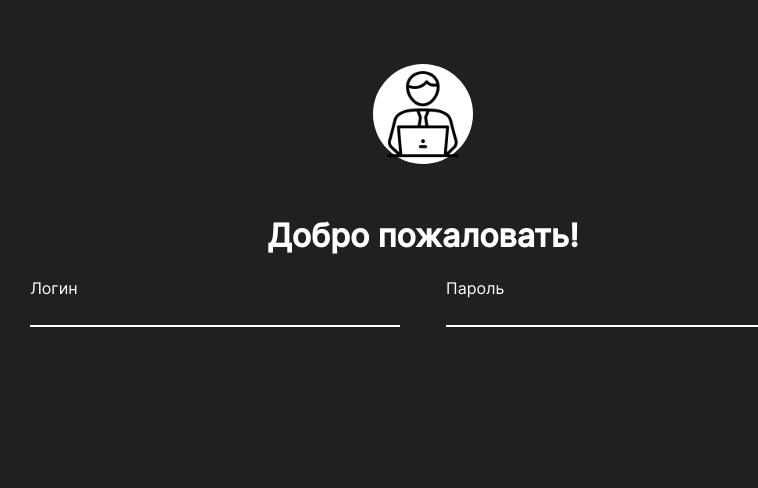
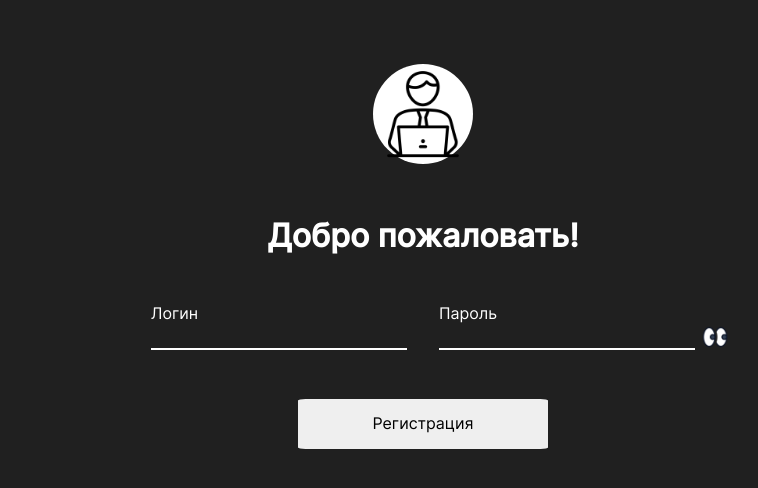
Before and after one commit to AntonMVl/education-frontend, a React (Vite) app: page /signin in a window 1280 px wide. Shown: the top 488 px of the page, without its empty margins (217-975 px from the left). Built offline with nearby package versions, Linux system fonts and the light colour scheme.

Commit message:
take eye by password

```diff
--- a/src/components/FormInput/FormInput.module.scss
+++ b/src/components/FormInput/FormInput.module.scss
@@ -49,3 +49,26 @@
 		visibility: visible;
 	}
 }
+
+.formInput__wrapper {
+	position: relative;
+}
+
+.formInput__togglePassword {
+	border: none;
+	background-color: transparent;
+	width: 40px;
+	height: 30px;
+	box-sizing: border-box;
+	border-radius: 50%;
+	position: absolute;
+	top: -25%;
+
+	&____togglePassword:hover {
+		text-decoration: underline;
+	}
+}
+.formInput__togglePasswordEye {
+	width: 100%;
+	height: 100%;
+}
--- a/src/components/FormInput/FormInput.tsx
+++ b/src/components/FormInput/FormInput.tsx
@@ -1,15 +1,19 @@
 import { FC, useState } from 'react'
+import passwordClose from '../../assets/passwordClose.png'
+import passwordOpen from '../../assets/passwordOpen.png'
 import { FormInputProps } from '../../types/formInputTupes'
 import styles from './FormInput.module.scss'
 
 const FormInput: FC<FormInputProps> = ({
 	titleName,
 	inputName,
+	type,
 	errorMessage = 'Поле обязательно для заполнения',
 }) => {
 	const [inputStates, setInputStates] = useState<
 		Record<string, { hasText: boolean; touched: boolean }>
 	>({})
+	const [isPasswordVisible, setIsPasswordVisible] = useState(false)
 
 	const handleInputChange = (event: React.ChangeEvent<HTMLInputElement>) => {
 		const { name, value } = event.target
@@ -33,11 +37,16 @@ const FormInput: FC<FormInputProps> = ({
 		}))
 	}
 
+	const togglePasswordVisibility = () => {
+		setIsPasswordVisible(prevState => !prevState)
+	}
+
 	return (
 		<fieldset className={styles.formInput__container}>
 			<p className={styles.formInput__title}>{titleName}</p>
+			<div className={styles.formInput__wrapper}>
 				<input
-				type='text'
+					type={type === 'password' && isPasswordVisible ? 'text' : type}
 					name={inputName}
 					id={inputName}
 					className={`${styles.formInput__input} ${
@@ -52,6 +61,28 @@ const FormInput: FC<FormInputProps> = ({
 					minLength={2}
 					maxLength={30}
 				/>
+				{type === 'password' && (
+					<button
+						type='button'
+						className={styles.formInput__togglePassword}
+						onClick={togglePasswordVisibility}
+					>
+						{isPasswordVisible ? (
+							<img
+								src={passwordOpen}
+								alt='Глазик'
+								className={styles.formInput__togglePasswordEye}
+							/>
+						) : (
+							<img
+								src={passwordClose}
+								alt='Глазик'
+								className={styles.formInput__togglePasswordEye}
+							/>
+						)}
+					</button>
+				)}
+			</div>
 			<span
 				className={`${styles.formInput__inputError} ${
 					inputStates[inputName]?.touched && !inputStates[inputName]?.hasText
--- a/src/pages/SignIn/SignIn.module.scss
+++ b/src/pages/SignIn/SignIn.module.scss
@@ -1,6 +1,6 @@
 @use '../../styles/mixins.scss' as mixins;
 
-.SignIn {
+.signIn {
 	width: 100%;
 	display: flex;
 	align-items: center;
@@ -27,6 +27,20 @@
 		width: 100%;
 		height: 100%;
 	}
+
+	&__title {
+		@include mixins.fontSize(30px, 600, 15px);
+	}
+
+	&__form {
+		width: 50%;
+		display: flex;
+		flex-direction: column;
+		padding: 2%;
+		gap: 30px;
+		align-items: center;
+		justify-content: center;
+	}
 }
 
 .signIn__inputContainer {
--- a/src/pages/SignIn/SignIn.tsx
+++ b/src/pages/SignIn/SignIn.tsx
@@ -2,27 +2,29 @@ import { FC } from 'react'
 import { Link } from 'react-router-dom'
 import mainIcon from '../../assets/main-icon.png'
 import FormInput from '../../components/FormInput/FormInput'
-import styles from './SignIn.module.scss'
+import SignButton from '../../components/SignButton/SignButton'
+import styles from './signIn.module.scss'
 
-const SignIn: FC = () => {
+const signIn: FC = () => {
 	return (
-		<section className={styles.SignIn}>
-			<Link to='/' className={styles.SignIn__button}>
+		<section className={styles.signIn}>
+			<Link to='/' className={styles.signIn__button}>
 				<img
 					src={mainIcon}
 					alt='main-icon'
-					className={styles.SignIn__buttonIcon}
+					className={styles.signIn__buttonIcon}
 				/>
 			</Link>
 			<h1 className={styles.SignUp__title}>Добро пожаловать!</h1>
-			<form action='post' noValidate>
+			<form action='post' noValidate className={styles.signIn__form}>
 				<div className={styles.signIn__inputContainer}>
-					<FormInput titleName='Логин' inputName='login' />
-					<FormInput titleName='Пароль' inputName='password' />
+					<FormInput titleName='Логин' inputName='login' type='text' />
+					<FormInput titleName='Пароль' inputName='password' type='password' />
 				</div>
+				<SignButton />
 			</form>
 		</section>
 	)
 }
 
-export default SignIn
+export default signIn
--- a/src/pages/SignUp/SignUp.tsx
+++ b/src/pages/SignUp/SignUp.tsx
@@ -20,9 +20,9 @@ const SignUp: FC = () => {
 			<h1 className={styles.SignUp__title}>Регистрация пользователя </h1>
 			<form action='post' noValidate className={styles.SignUp__form}>
 				<div className={styles.signUp__inputContainer}>
-					<FormInput titleName='Имя:' inputName='firstName' />
-					<FormInput titleName='Фамилия:' inputName='lastName' />
-					<FormInput titleName='Login:' inputName='login' />
+					<FormInput titleName='Имя:' inputName='firstName' type='text' />
+					<FormInput titleName='Фамилия:' inputName='lastName' type='text' />
+					<FormInput titleName='Login:' inputName='login' type='text' />
 				</div>
 				<div className={styles.signUp__inputContainer}>
 					<Dropdown name='Роль' options={roleNames} />
--- a/src/types/formInputTupes.ts
+++ b/src/types/formInputTupes.ts
@@ -1,6 +1,7 @@
 export interface FormInputProps {
 	titleName: string
 	inputName: string
+	type: string
 	errorMessage?: string
 }
 
```
Also changed, not shown: src/assets/passwordClose.png (added), src/assets/passwordOpen.png (added). Lines whose indentation alone changed are shown as unchanged.
